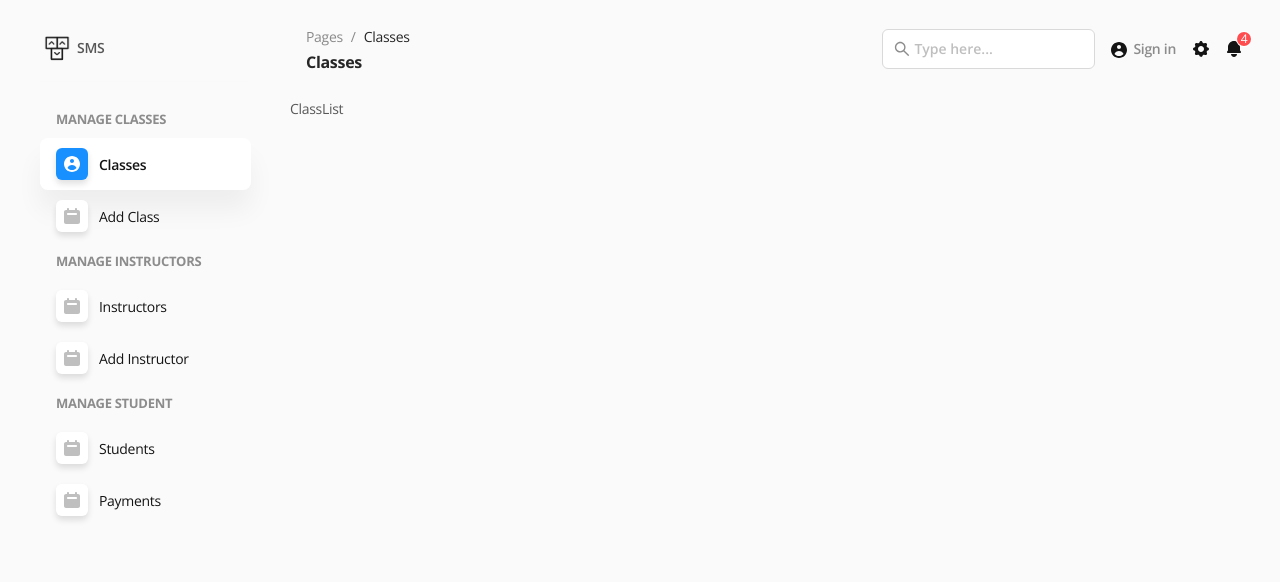
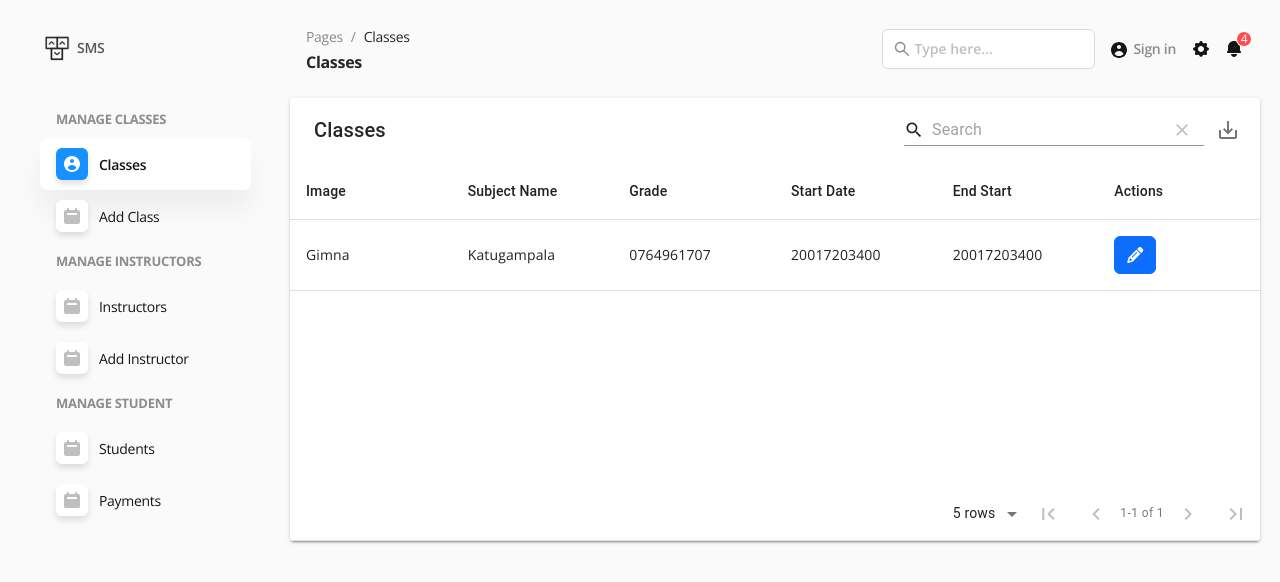
Before and after one commit to gimnakatugampala/ead-2, a React (Create React App) app: page /dashboard in a window 1280 px wide. Both pictures are taken after a click on the item "Classes". Shown: the top 582 px of the page. Built offline with nearby package versions, Linux system fonts and the light colour scheme.

Commit message:
2024_3_11_classes

```diff
--- a/src/pages/classes/AddClass.js
+++ b/src/pages/classes/AddClass.js
@@ -1,8 +1,81 @@
 import React from 'react'
+import { Card, Space } from 'antd';
+import Form from 'react-bootstrap/Form';
+import Button from 'react-bootstrap/Button';
 
 const AddClass = () => {
   return (
-    <div>AddClass</div>
+    <div>
+       <Card>
+      <h2 className='mb-4'>Add Class</h2>
+
+        <div className='row'>
+          <div className='col-md-6'>
+          <Form>
+            <Form.Group className="mb-3" controlId="exampleForm.ControlInput1">
+              <Form.Label>Subject Name</Form.Label>
+              <Form.Control type="text" placeholder="Enter Subject Name" />
+            </Form.Group>
+          </Form>
+          </div>
+
+          <div className='col-md-6'>
+          <Form.Label>Instructor</Form.Label>
+          <Form.Select aria-label="Default select example">
+          <option>Open this select menu</option>
+          <option value="1">One</option>
+          <option value="2">Two</option>
+          <option value="3">Three</option>
+        </Form.Select>
+          </div>
+
+
+          <div className='col-md-6'>
+          <Form>
+            <Form.Group className="mb-3" controlId="exampleForm.ControlInput1">
+              <Form.Label>Start Time</Form.Label>
+              <Form.Control type="time" placeholder="Enter Start Time" />
+            </Form.Group>
+          </Form>
+          </div>
+
+          <div className='col-md-6'>
+          <Form>
+            <Form.Group className="mb-3" controlId="exampleForm.ControlInput1">
+              <Form.Label>End Time</Form.Label>
+              <Form.Control type="time" placeholder="Enter End Time" />
+            </Form.Group>
+          </Form>
+          </div>
+
+          <div className='col-md-6'>
+          <Form>
+          <Form.Group controlId="formFile" className="mb-3">
+            <Form.Label>Image</Form.Label>
+            <Form.Control type="file" />
+          </Form.Group>
+          </Form>
+          </div>
+
+          <div className='col-md-6'>
+          <Form.Label>Select Grade</Form.Label>
+          <Form.Select aria-label="Default select example">
+          <option>Open this select menu</option>
+          <option value="1">One</option>
+          <option value="2">Two</option>
+          <option value="3">Three</option>
+        </Form.Select>
+          </div>
+
+          <div className='col-md-6'>
+          <Button className='mx-2' variant="secondary">Cancel</Button>
+          <Button variant="primary">Submit</Button>
+          </div>
+        </div>
+
+
+    </Card>
+    </div>
   )
 }
 
--- a/src/pages/classes/ClassList.js
+++ b/src/pages/classes/ClassList.js
@@ -1,8 +1,33 @@
 import React from 'react'
+import MaterialTable from 'material-table';
+import Button from 'react-bootstrap/Button';
 
 const ClassList = () => {
   return (
-    <div>ClassList</div>
+    <div>
+    <MaterialTable
+      title="Classes"
+      columns={[
+        { title: 'Image', field: 'image' },
+        { title: 'Subject Name', field: 'subject_name' },
+        { title: 'Grade', field: 'grade' },
+        { title: 'Start Date', field: 'start_date' },
+        { title: 'End Start', field: 'end_date' },
+        { title: 'Actions', field: 'action' }
+      ]}
+      data={[
+        { image: 'Gimna', subject_name: 'Katugampala', grade: "0764961707", start_date: "20017203400",end_date: "20017203400",
+        action:
+        <>
+        <Button variant="primary"><i className="fas fa-pencil-alt"></i></Button>
+        </> }
+      ]}
+      options={{
+        exportButton: true
+      }}
+    />
+
+    </div>
   )
 }
 
--- a/src/pages/instructors/AddInstructor.js
+++ b/src/pages/instructors/AddInstructor.js
@@ -8,7 +8,6 @@ const AddInstructor = () => {
   return (
     <div>
       <Card>
-
       <h2 className='mb-4'>Add Instructor</h2>
 
         <div className='row'>
--- a/src/pages/students/StudentList.js
+++ b/src/pages/students/StudentList.js
@@ -1,8 +1,27 @@
 import React from 'react'
+import MaterialTable from 'material-table';
+import Button from 'react-bootstrap/Button';
 
 const StudentList = () => {
   return (
-    <div>StudentList</div>
+    <div>
+        <MaterialTable
+      title="Students"
+      columns={[
+        { title: 'First Name', field: 'first_name' },
+        { title: 'Last Name', field: 'last_name' },
+        { title: 'Email', field: 'email' },
+        { title: 'Joined Date', field: 'joined_date' },
+        { title: 'Class Joined', field: 'class_joined' }
+      ]}
+      data={[
+        { first_name: 'Gimna', last_name: 'Katugampala', email: "0764961707", joined_date: "20017203400",class_joined: "20017203400" }
+      ]}
+      options={{
+        exportButton: true
+      }}
+    />
+    </div>
   )
 }
 
```
